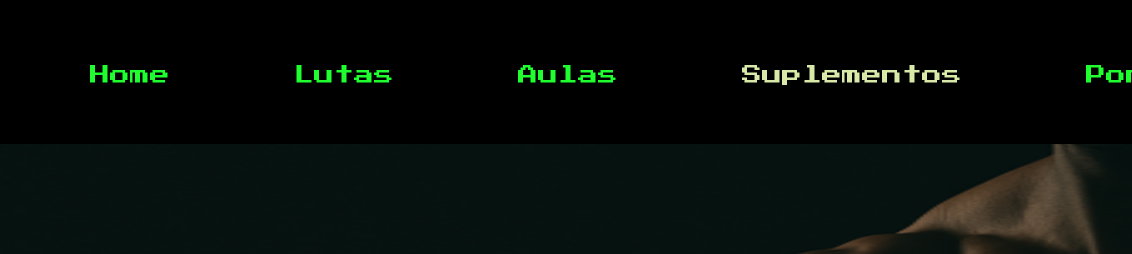
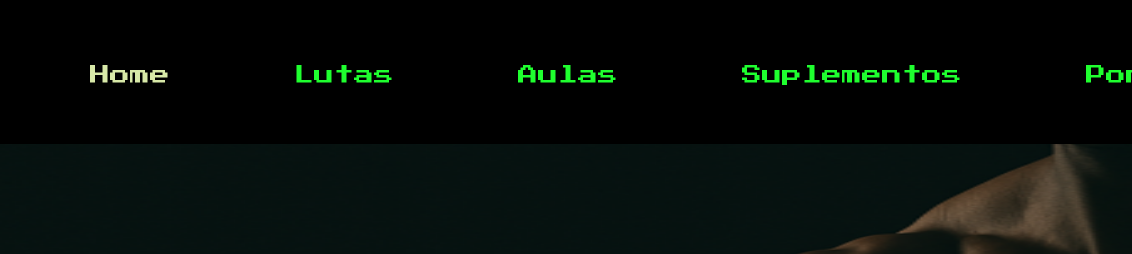
Before and after one commit to darkangeL-png/academy-project, a plain HTML site: page index.html in a window 1280 px wide. Shown: the top 254 px of the page, 148-1280 px from the left. Drawn offline with Linux system fonts and the light colour scheme.

Commit message:
commit-6

```diff
--- a/index.html
+++ b/index.html
@@ -29,10 +29,10 @@
             </label>
 
             <ul class="cabecalho_links">
-                <li class="cabecalho_links_item"><a href="../index.html" class="link">Home</a></li>
+                <li class="cabecalho_links_item"><a href="../index.html" class="link ativo">Home</a></li>
                 <li class="cabecalho_links_item"><a href="../pags/fights.html" class="link">Lutas</a></li>
                 <li class="cabecalho_links_item"><a href="../pags/class.html" class="link">Aulas</a></li>
-                <li class="cabecalho_links_item"><a href="../pags/supplements.html" class="link ativo">Suplementos</a></li>
+                <li class="cabecalho_links_item"><a href="../pags/supplements.html" class="link">Suplementos</a></li>
                 <li class="cabecalho_links_item"><a href="../pags/point.html" class="link">Pontos</a></li>
                 <li class="cabecalho_links_item"><a href="#" class="link login">Login</a></li>
             </ul>
```
